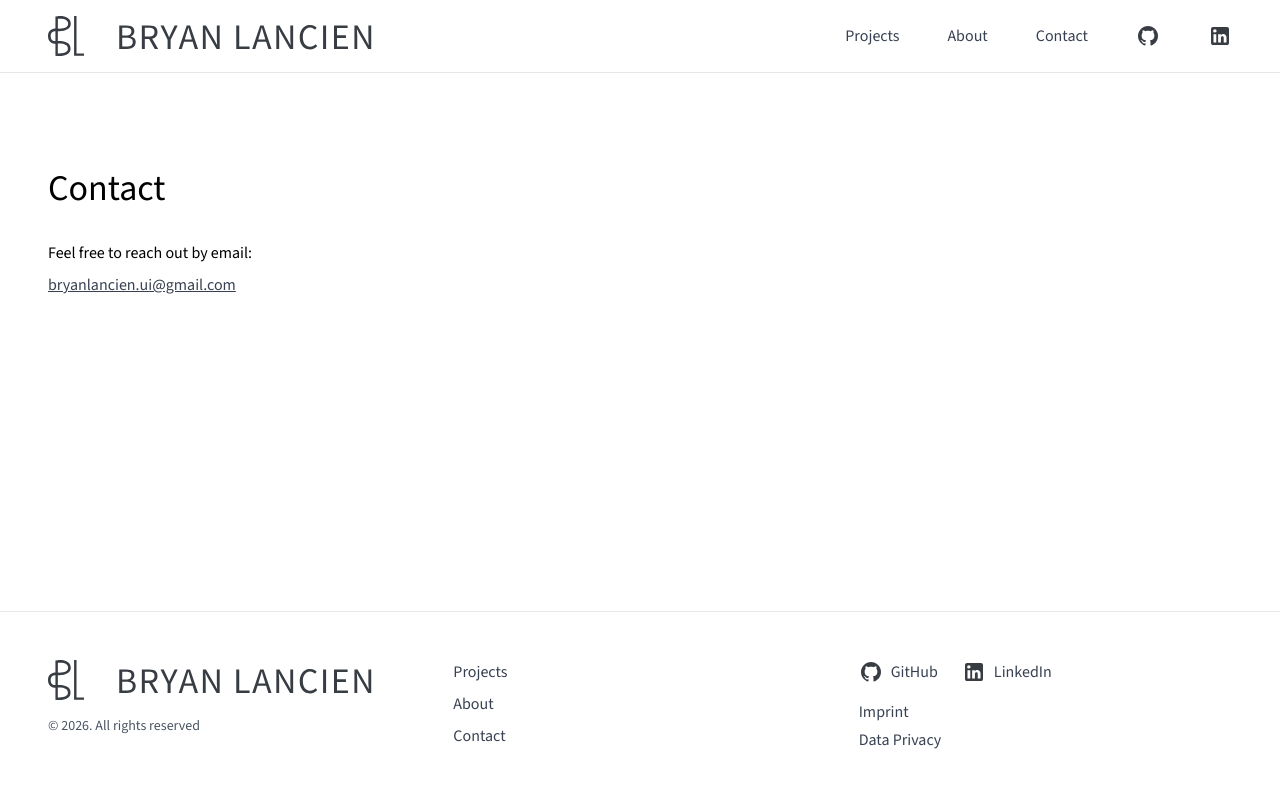
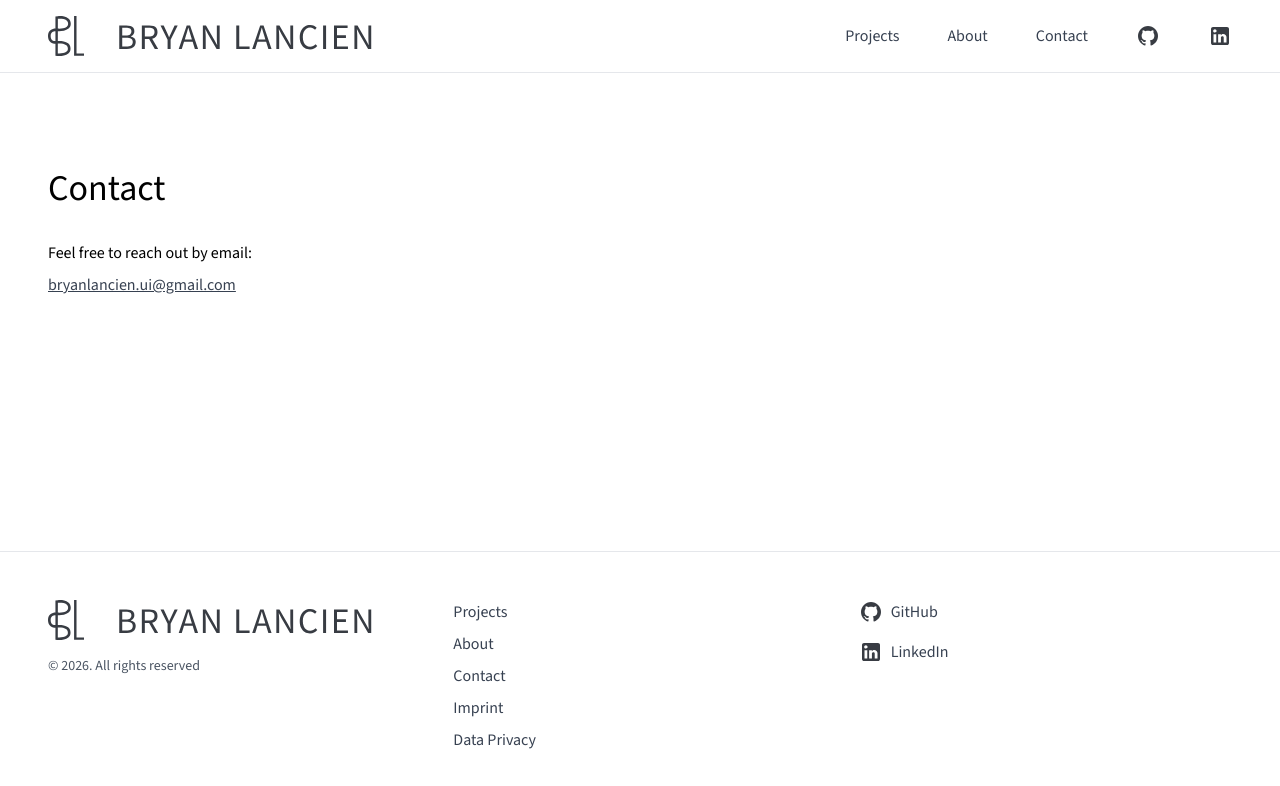
Before and after one commit to bmlancien/portfolio-2026, a React (Vite) app: page /contact in a window 1280 px wide. Shown: the top 786 px of the page. Built offline with nearby package versions, Linux system fonts and the light colour scheme.

Commit message:
Improve footer

```diff
--- a/src/components/Footer.jsx
+++ b/src/components/Footer.jsx
@@ -4,26 +4,28 @@ import { Link } from 'react-router-dom';
 const Footer = () => {
   return (
     <footer className="bg-white border-t border-gray-200">
-      <div className="max-w-7xl mx-auto px-12 py-12">
-        <div className="grid grid-cols-3 gap-8">
+      <div className="max-w-7xl mx-auto px-6 md:px-12 py-8 md:py-12">
+        <div className="grid grid-cols-1 md:grid-cols-3 gap-8">
           {/* Logo and Copyright Section */}
-          <div>
+          <div className="order-last md:order-first">
             <div className="flex items-center gap-2 mb-4">
-              <img src="/images/logo.svg" alt="Logo" className="w-[327px] h-auto" />
+              <img src="/images/logo.svg" alt="Logo" className="w-48 md:w-[327px] h-auto" />
             </div>
             <p className="text-gray-600 text-sm">© {new Date().getFullYear()}. All rights reserved</p>
           </div>
 
           {/* Navigation Links */}
-          <div>
-            <p className="text-gray-700 font-medium mb-2">Projects</p>
-            <p className="text-gray-700 font-medium mb-2">About</p>
-            <p className="text-gray-700 font-medium">Contact</p>
+          <div className="flex flex-col items-start space-y-2">
+            <Link to="/projects" className="inline-block text-gray-700 font-medium hover:underline">Projects</Link>
+            <Link to="/about" className="inline-block text-gray-700 font-medium hover:underline">About</Link>
+            <Link to="/contact" className="inline-block text-gray-700 font-medium hover:underline">Contact</Link>
+            <Link to="/imprint" className="inline-block text-gray-700 font-medium hover:underline">Imprint</Link>
+            <Link to="/privacy" className="inline-block text-gray-700 font-medium hover:underline">Data Privacy</Link>
           </div>
 
-          {/* Social Links and Legal */}
+          {/* Social Links */}
           <div className="space-y-4">
-            <div className="flex gap-6">
+            <div className="flex flex-col gap-4">
               <a href="https://github.com/bmlancien" target="_blank" rel="noopener noreferrer" className="flex items-center gap-2 text-gray-700 hover:text-gray-600">
                 <svg width="24" height="24" viewBox="0 0 24 24" fill="none" xmlns="http://www.w3.org/2000/svg">
                   <path d="M12 2C10.6868 2 9.38642 2.25866 8.17317 2.7612C6.95991 3.26375 5.85752 4.00035 4.92893 4.92893C3.05357 6.8043 2 9.34784 2 12C2 16.42 4.87 20.17 8.84 21.5C9.34 21.58 9.5 21.27 9.5 21V19.31C6.73 19.91 6.14 17.97 6.14 17.97C5.68 16.81 5.03 16.5 5.03 16.5C4.12 15.88 5.1 15.9 5.1 15.9C6.1 15.97 6.63 16.93 6.63 16.93C7.5 18.45 8.97 18 9.54 17.76C9.63 17.11 9.89 16.67 10.17 16.42C7.95 16.17 5.62 15.31 5.62 11.5C5.62 10.39 6 9.5 6.65 8.79C6.55 8.54 6.2 7.5 6.75 6.15C6.75 6.15 7.59 5.88 9.5 7.17C10.29 6.95 11.15 6.84 12 6.84C12.85 6.84 13.71 6.95 14.5 7.17C16.41 5.88 17.25 6.15 17.25 6.15C17.8 7.5 17.45 8.54 17.35 8.79C18 9.5 18.38 10.39 18.38 11.5C18.38 15.32 16.04 16.16 13.81 16.41C14.17 16.72 14.5 17.33 14.5 18.26V21C14.5 21.27 14.66 21.59 15.17 21.5C19.14 20.16 22 16.42 22 12C22 10.6868 21.7413 9.38642 21.2388 8.17317C20.7362 6.95991 19.9997 5.85752 19.0711 4.92893C18.1425 4.00035 17.0401 3.26375 15.8268 2.7612C14.6136 2.25866 13.3132 2 12 2Z" fill="#383C43"/>
@@ -37,10 +39,6 @@ const Footer = () => {
                 <span>LinkedIn</span>
               </a>
             </div>
-            <div className="space-y-1">
-              <Link to="/imprint" className="block text-gray-700 font-medium hover:underline">Imprint</Link>
-              <Link to="/privacy" className="block text-gray-700 font-medium hover:underline">Data Privacy</Link>
-            </div>
           </div>
         </div>
       </div>
```
